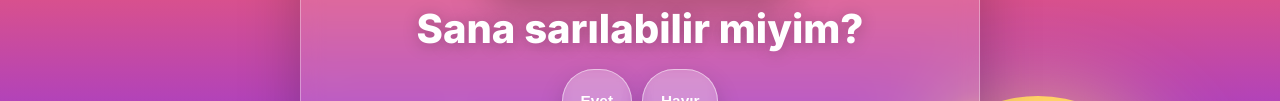
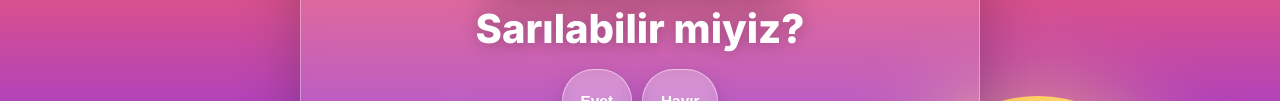
Before and after one commit to ezgikaplann/melih, a plain HTML site: page index.html in a window 1280 px wide. Shown: the part 457-558 px from the top of the page. Drawn offline with Linux system fonts and the light colour scheme.

Commit message:
güncelleme

```diff
--- a/index.html
+++ b/index.html
@@ -147,7 +147,7 @@
         <!-- Sarılmak isteyen hareketli kedi GIF -->
         <img src="https://media.giphy.com/media/v1.Y2lkPTc5MGI3NjExNjU4eGFya3N1Y3ZtbTh2bzdlcDFsaDhyajJvZzJoamdlbW9lcXY4cCZlcD12MV9naWZzX3NlYXJjaCZjdD1n/MDJ9IbxxvDUQM/giphy.gif" alt="Sarılmak isteyen kedi" />
       </div>
-      <h1>Sana sarılabilir miyim?</h1>
+      <h1>Sarılabilir miyiz?</h1>
 
       <div class="cta-area" id="ctaArea">
         <button id="yesBtn" class="btn btn-yes" aria-label="Evet">Evet</button>
```
